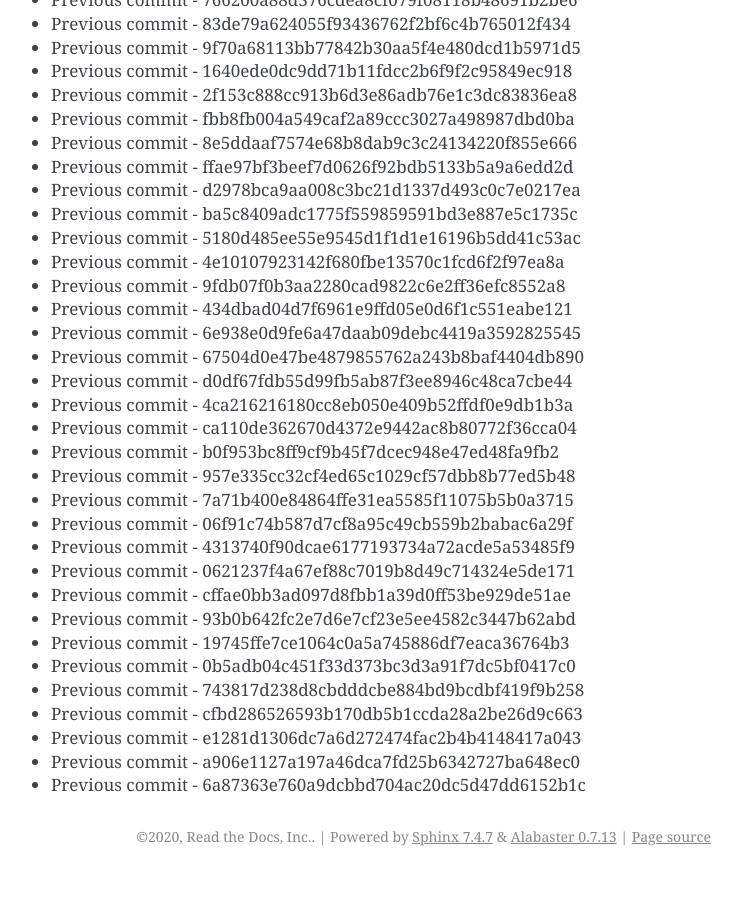
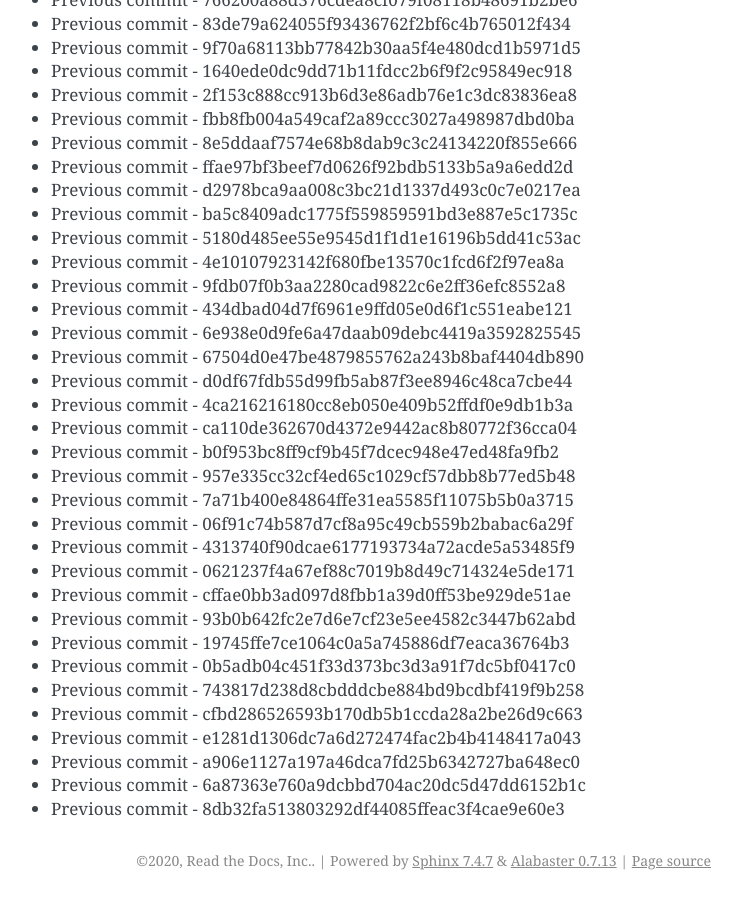
Before and after one commit to readthedocs/rtd-git-stresstest, a Sphinx documentation site: the page built from docs/updates.rst, in a window 1280 px wide and 900 px high, scrolled down 79090 px. Shown: the whole window, without its empty margins (399-1141 px from the left). Built offline with Sphinx 7.4.7, drawn with Linux system fonts in a browser that asks for light colours; before the commit the page ends 79966 px from its top, so only the background shows below that.

Commit message:
Generating commit from previous: 8db32fa513803292df44085ffeac3f4cae9e60e3

```diff
--- a/docs/updates.rst
+++ b/docs/updates.rst
@@ -3355,3 +3355,4 @@ It can be tested for any performance characteristics.
 * Previous commit - e1281d1306dc7a6d272474fac2b4b4148417a043
 * Previous commit - a906e1127a197a46dca7fd25b6342727ba648ec0
 * Previous commit - 6a87363e760a9dcbbd704ac20dc5d47dd6152b1c
+* Previous commit - 8db32fa513803292df44085ffeac3f4cae9e60e3
```
